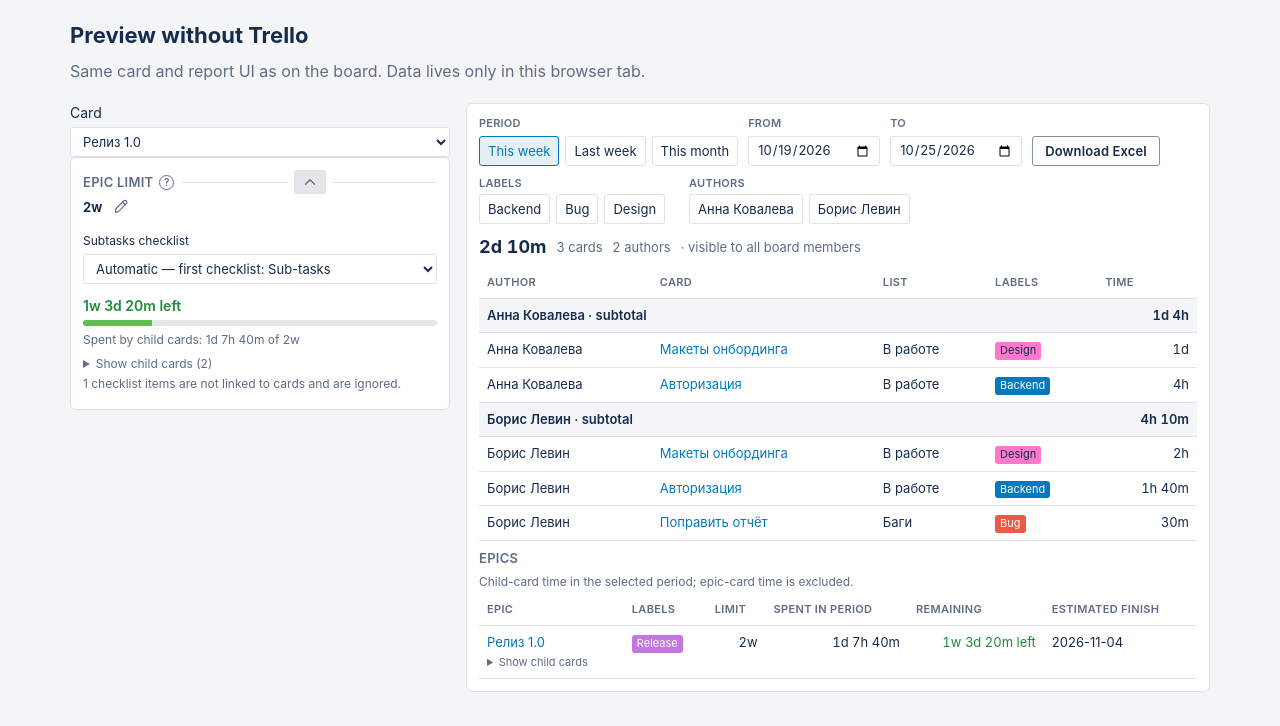
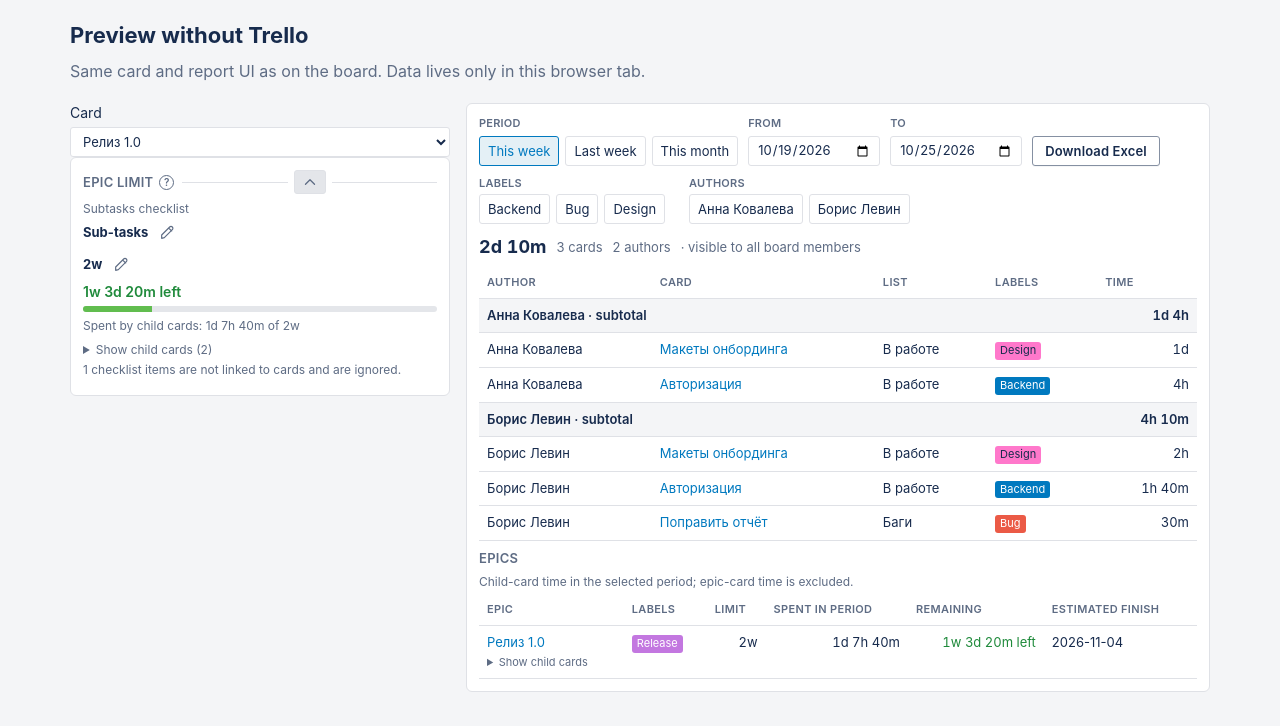
Before and after one commit to alexkarpovich/alexkarpovich.github.io, a website with bundled scripts: page preview.html in a window 1280 px wide. Built offline with nearby package versions, Linux system fonts and the light colour scheme.

Commit message:
style: show subtasks checklist as an editable summary

```diff
--- a/css/app.css
+++ b/css/app.css
@@ -226,9 +226,11 @@ button:disabled,
 
 .control-row + .control-row { margin-top: var(--control-gap); }
 .control-row > button { flex-shrink: 0; }
-.checklist-control { margin: 12px 0; }
-.checklist-control label { display: block; margin-bottom: 4px; font-size: 12px; }
-.checklist-control select { width: 100%; min-width: 0; }
+.checklist-control { margin: 6px 0; }
+.checklist-label { display: block; margin-bottom: 2px; font-size: 12px; }
+.checklist-control select { flex: 1; min-width: 0; width: 0; }
+.checklist-summary strong { min-width: 0; overflow-wrap: anywhere; }
+.checklist-summary .entry-action { flex-shrink: 0; }
 .edit-form .field-time { flex: 1 1 76px; width: 76px; }
 
 .log-form-inline .field-time {
--- a/js/card-view.js
+++ b/js/card-view.js
@@ -25,6 +25,7 @@
 
   function mountCardView(rootNode, handlers) {
     let editingLimit = false;
+    let editingChecklist = false;
     let latestModel = null;
     const duration = h("input", {
       class: "field-time",
@@ -85,17 +86,45 @@
     const epicBody = h("div", { class: "epic-body" });
     const checklistSelect = h("select", { id: "subtasks-checklist", "aria-label": "Subtasks checklist" });
     const checklistError = h("div", { class: "error", role: "alert" });
+    const checklistValue = h("strong");
+    const editChecklist = entryAction("Edit subtasks checklist",
+      '<path d="m15 5 4 4M4 20l4-1L20 7a2.8 2.8 0 0 0-4-4L4 15z"/>',
+      false, false, function () {
+        editingChecklist = true;
+        checklistError.textContent = "";
+        paintChecklist(latestModel);
+        checklistSelect.focus();
+      });
+    const checklistSummary = h("div", { class: "limit-summary checklist-summary" }, [checklistValue, editChecklist]);
+    function closeChecklist() {
+      editingChecklist = false;
+      checklistError.textContent = "";
+      paintChecklist(latestModel);
+      editChecklist.focus();
+    }
+    const cancelChecklist = h("button", { type: "button", class: "button-link", onclick: closeChecklist }, "Cancel");
+    const resetChecklist = h("button", { type: "button", class: "button-link", onclick: function () { saveChecklist(""); } }, "Use first checklist");
+    const checklistEditor = h("div", { hidden: true }, [
+      h("div", { class: "control-row" }, [checklistSelect, cancelChecklist]), resetChecklist
+    ]);
     const checklistControl = h("div", { class: "checklist-control", hidden: true }, [
-      h("label", { for: "subtasks-checklist" }, "Subtasks checklist"), checklistSelect, checklistError
+      h("span", { class: "checklist-label muted" }, "Subtasks checklist"), checklistSummary, checklistEditor, checklistError
     ]);
-    checklistSelect.addEventListener("change", function () {
-      const selected = checklistSelect.value;
+    checklistSelect.addEventListener("change", function () { saveChecklist(checklistSelect.value); });
+    checklistSelect.addEventListener("keydown", function (event) {
+      if (event.key === "Escape" && !latestModel.saving) { event.preventDefault(); closeChecklist(); }
+    });
+    function saveChecklist(selected) {
+      const savingCard = latestModel.cardId;
       checklistError.textContent = "";
-      handlers.onChecklist(selected).catch(function (error) {
-        checklistSelect.value = latestModel.subtasksChecklistId || "";
+      handlers.onChecklist(selected).then(function () {
+        if (latestModel.cardId === savingCard) closeChecklist();
+      }).catch(function (error) {
+        if (latestModel.cardId !== savingCard) return;
+        paintChecklist(latestModel);
         checklistError.textContent = error.message || "Could not change the checklist.";
       });
-    });
+    }
 
     const form = h("form", { class: "log-form" }, [
       h("div", { class: "log-form-inline" }, [duration, note, addButton]),
@@ -128,9 +157,9 @@
         h("h2", { class: "epic-heading" }, ["Epic limit", epicHelp]),
         h("div", { class: "epic-divider" }, logToggle)
       ]),
+      checklistControl,
       limitSummary,
       limitForm,
-      checklistControl,
       epicBody
     ]);
 
@@ -208,6 +237,31 @@
       cancelLimit.hidden = !hasLimit;
       cancelLimit.disabled = !!model.saving;
       clearLimit.hidden = !hasLimit;
+    }
+
+    function paintChecklist(model) {
+      const checklists = model.checklists || [];
+      const selected = model.subtasksChecklistId
+        ? checklists.find(function (list) { return list.id === model.subtasksChecklistId; }) : checklists[0];
+      const canWrite = model.canWrite !== false;
+      const disabled = !!model.saving || !!model.childrenLoading || !canWrite;
+      if (!canWrite) editingChecklist = false;
+      checklistControl.hidden = !checklists.length && !model.subtasksChecklistId;
+      checklistSummary.hidden = editingChecklist;
+      checklistEditor.hidden = !editingChecklist;
+      checklistValue.textContent = selected ? selected.name || "Checklist" : "Selected checklist unavailable";
+      editChecklist.hidden = !canWrite;
+      editChecklist.disabled = disabled;
+      clear(checklistSelect);
+      checklists.forEach(function (list) {
+        if (list.id) checklistSelect.appendChild(h("option", { value: list.id }, list.name || "Checklist"));
+      });
+      if (!selected) checklistSelect.appendChild(h("option", { value: "", disabled: true }, "Selected checklist unavailable"));
+      checklistSelect.value = selected ? selected.id : "";
+      checklistSelect.disabled = disabled;
+      cancelChecklist.disabled = !!model.saving;
+      resetChecklist.hidden = !model.subtasksChecklistId;
+      resetChecklist.disabled = disabled;
     }
 
     function showLimitError(error) {
@@ -292,6 +346,7 @@
       const cardChanged = model.cardId !== cardId;
       if (cardChanged) {
         checklistError.textContent = "";
+        editingChecklist = false;
         editingLimit = false;
         cardId = model.cardId;
         duration.value = "";
@@ -317,18 +372,7 @@
       editHost.querySelectorAll("input, button").forEach(function (node) { node.disabled = !!model.saving || !canWrite; });
       limitButton.disabled = !!model.saving || !canWrite;
       clearLimit.disabled = !!model.saving || !canWrite;
-      const checklists = model.checklists || [];
-      checklistControl.hidden = !checklists.length && !model.subtasksChecklistId;
-      clear(checklistSelect);
-      checklistSelect.appendChild(h("option", { value: "" }, "Automatic — first checklist" + (checklists[0] ? ": " + (checklists[0].name || "Checklist 1") : "")));
-      checklists.forEach(function (checklist, index) {
-        if (checklist.id) checklistSelect.appendChild(h("option", { value: checklist.id }, (index + 1) + ". " + (checklist.name || "Checklist")));
-      });
-      if (model.subtasksChecklistId && !checklists.some(function (list) { return list.id === model.subtasksChecklistId; })) {
-        checklistSelect.appendChild(h("option", { value: model.subtasksChecklistId }, "Selected checklist unavailable"));
-      }
-      checklistSelect.value = model.subtasksChecklistId || "";
-      checklistSelect.disabled = !!model.saving || !!model.childrenLoading || !canWrite;
+      paintChecklist(model);
       paintLimit(model);
 
       if (model.error) {
@@ -415,7 +459,7 @@
         return;
       }
       if (model.missingChecklist) {
-        epicBody.appendChild(h("p", { class: "hint", role: "status" }, "The selected subtasks checklist was not found. Select another checklist or switch to Automatic."));
+        epicBody.appendChild(h("p", { class: "hint", role: "status" }, "The selected subtasks checklist was not found. Edit the selection to choose another checklist."));
         return;
       }
       if (model.limitMinutes == null) {
--- a/scripts/build.mjs
+++ b/scripts/build.mjs
@@ -9,7 +9,7 @@ const root = fileURLToPath(new URL("../", import.meta.url));
 const out = path.join(root, "dist");
 const pages = ["index", "card", "report", "settings", "auth-complete", "about", "privacy", "preview"];
 // Includes per-card checklist selection and its card/preview controls.
-const budgets = { index: 34000, card: 52000, report: 42000, settings: 22000, "auth-complete": 2000, preview: 48000 };
+const budgets = { index: 34000, card: 53000, report: 42000, settings: 22000, "auth-complete": 2000, preview: 49000 };
 const manifest = { pages: {}, assets: {} };
 
 // Only this script's output directory is replaced. Sources remain runnable.
```
Also changed, not shown: README.md.
